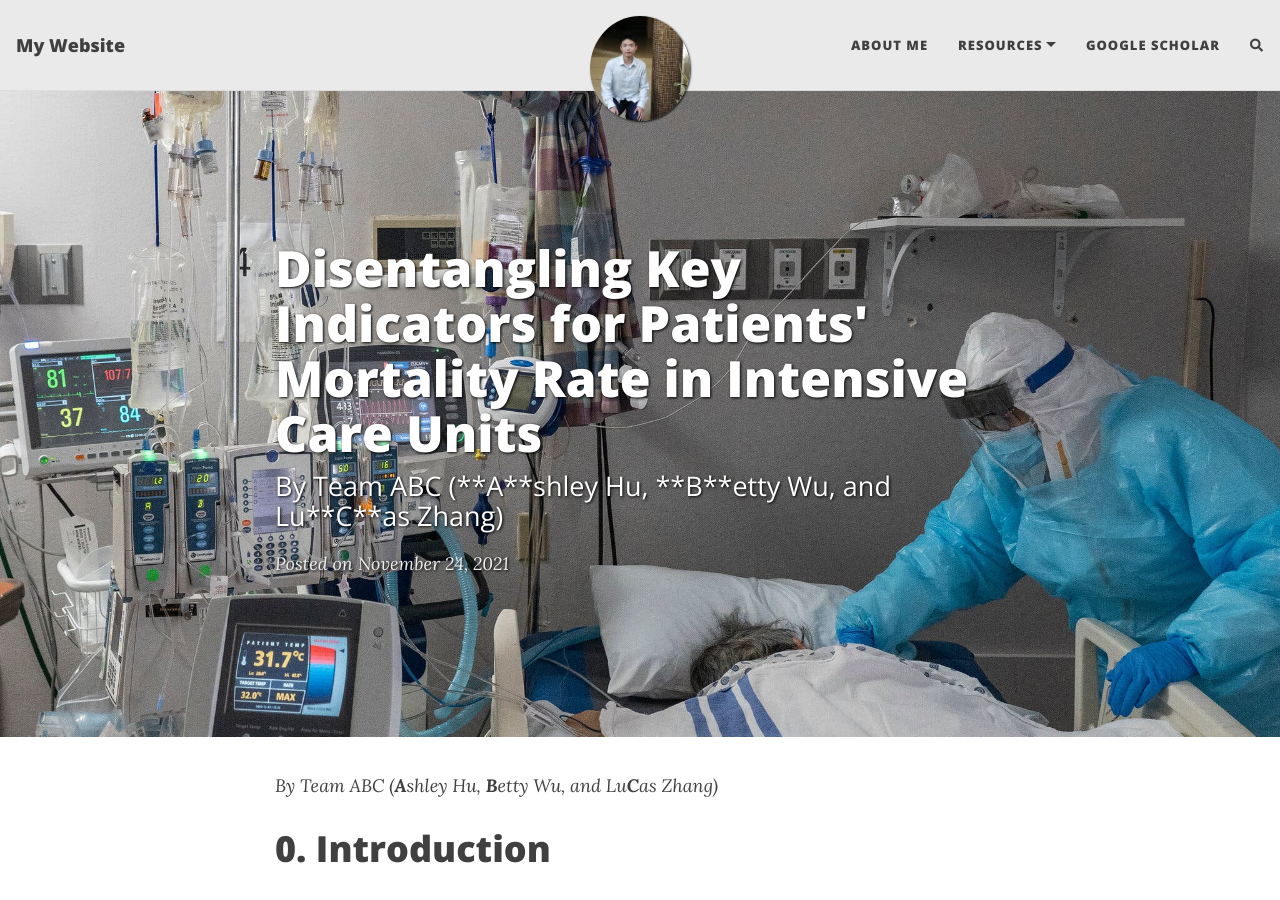
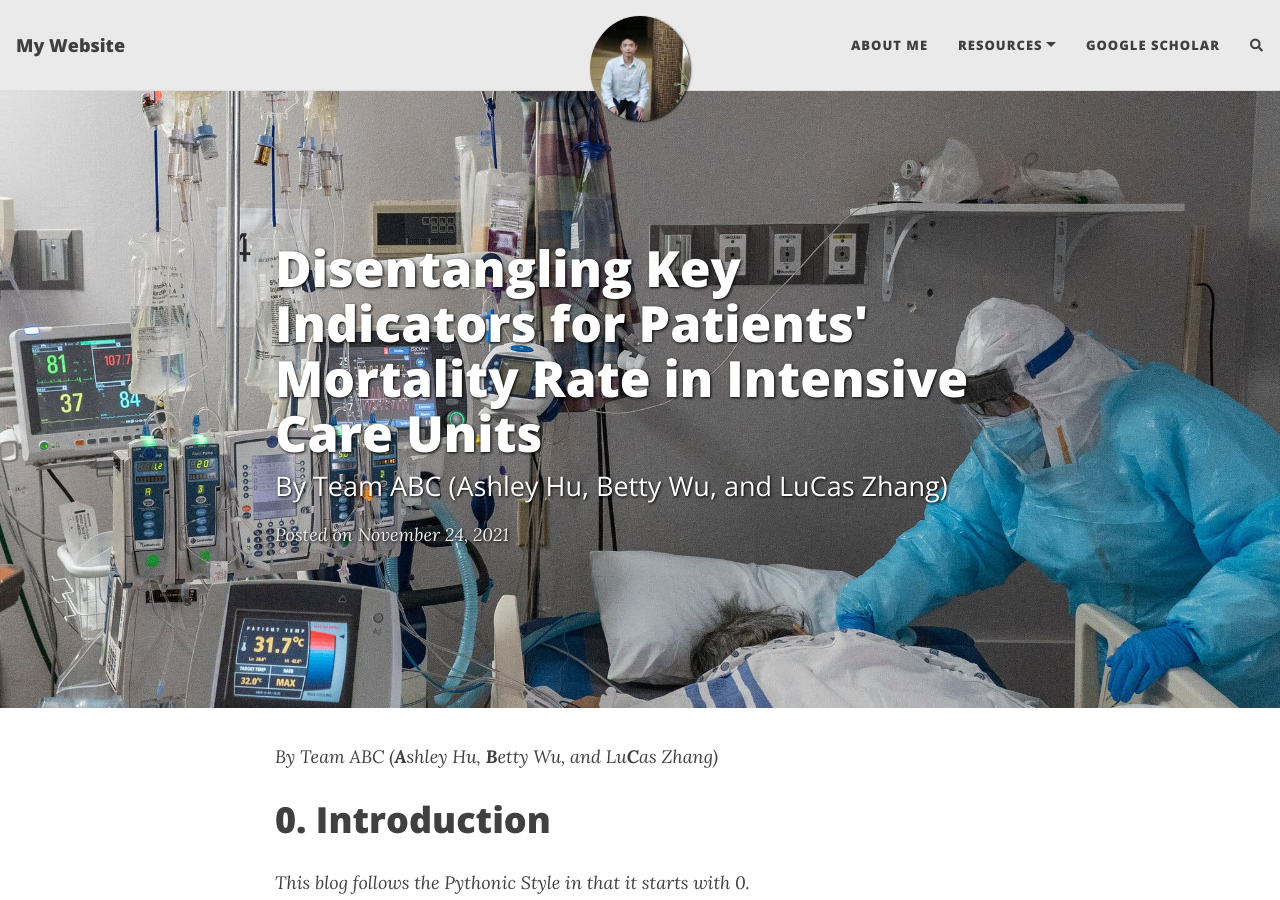
Before and after one commit to Lujun995/lujun995.github.io, a Jekyll site: the page built from _posts/2021-11-24-Final-Project.md, in a window 1280 px wide and 900 px high. Built offline with Jekyll 4.4.1, drawn with Linux system fonts in a browser that asks for light colours; nearby versions of some CDN libraries; comment, search, counter and statistics services are not loaded.

Commit message:
Update 2021-11-24-Final-Project.md

```diff
--- a/_posts/2021-11-24-Final-Project.md
+++ b/_posts/2021-11-24-Final-Project.md
@@ -1,7 +1,7 @@
 ---
 layout: post
 title: Disentangling Key Indicators for Patients' Mortality Rate in Intensive Care Units
-subtitle: By Team ABC (**A**shley Hu, **B**etty Wu, and Lu**C**as Zhang)
+subtitle: By Team ABC (Ashley Hu, Betty Wu, and LuCas Zhang)
 cover-img: /assets/img/ICU.jpg
 thumbnail-img: /assets/img/ICU.jpg
 share-img: /assets/img/ICU.jpg
```
